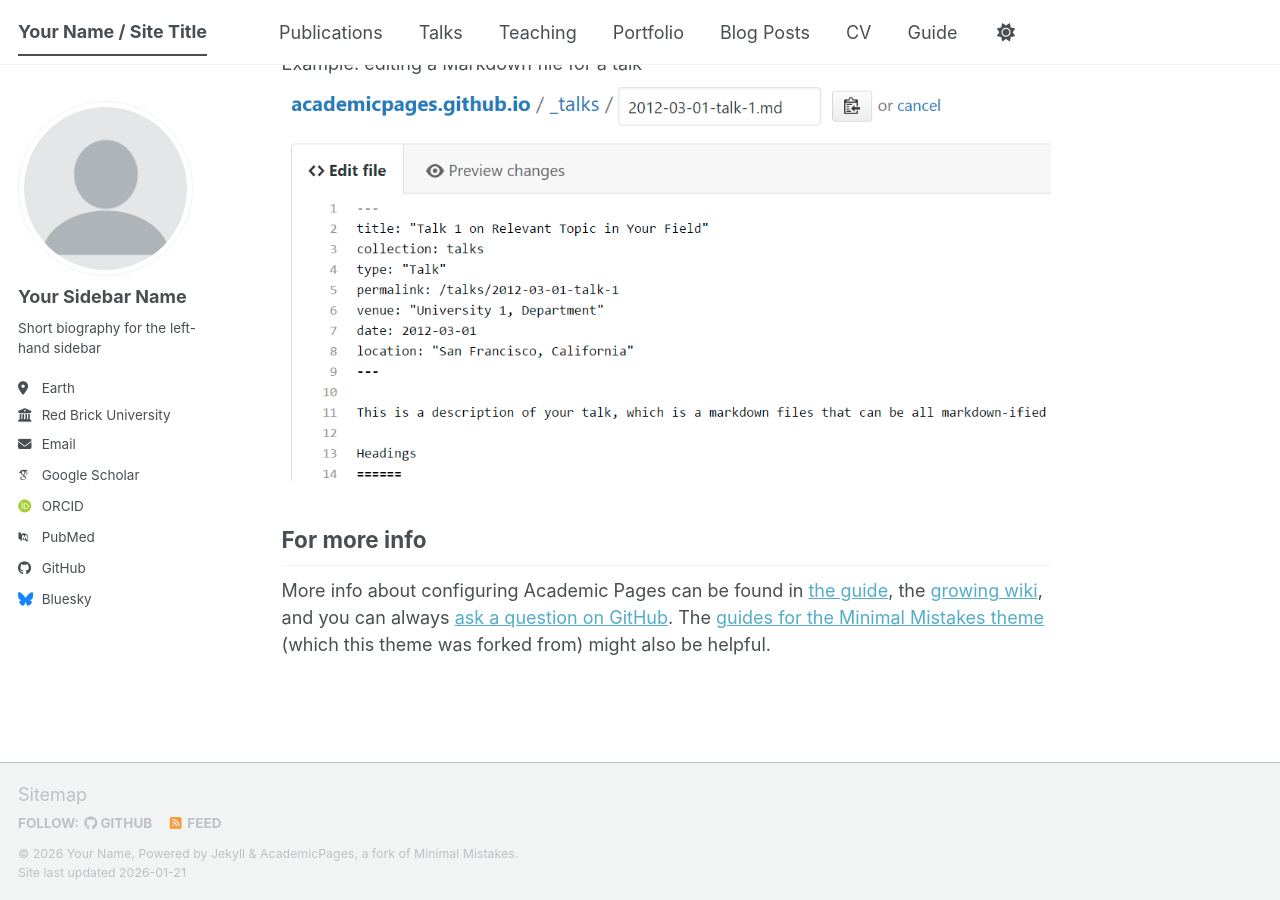
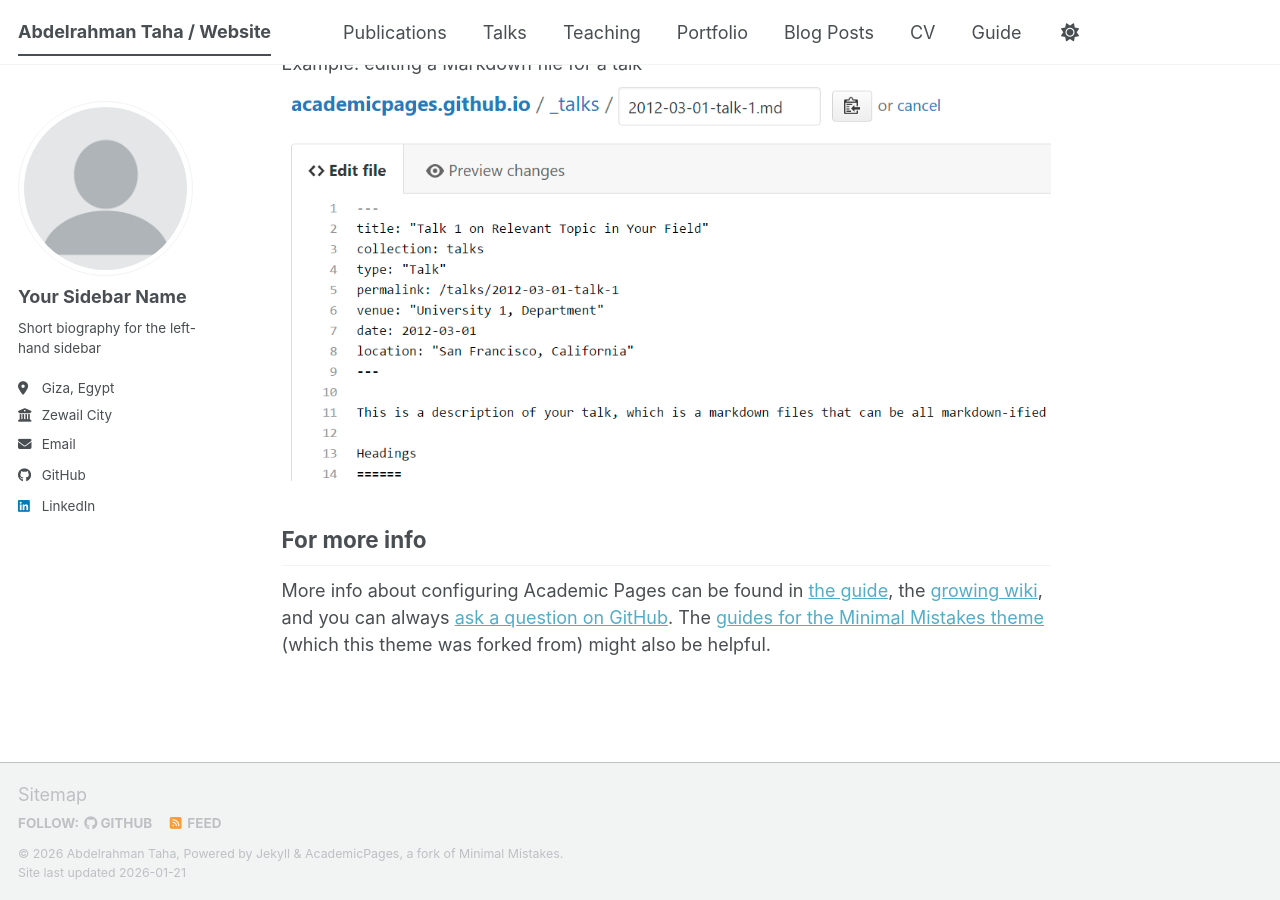
Before and after one commit to Hacker1one/hacker1one.github.io, a Jekyll site: the page built from _pages/about.md, in a window 1280 px wide and 900 px high, scrolled down 2720 px. Built offline with Jekyll 4.4.1, drawn with Linux system fonts in a browser that asks for light colours; some web fonts are replaced; a script bundle is joined from its source files by our own code; library files that are not in the unit come from our copies.

Commit message:
Update _config.yml

```diff
--- a/_config.yml
+++ b/_config.yml
@@ -9,14 +9,14 @@
 # Basic Site Settings
 locale                   : "en-US"
 site_theme               : "default" # The available themes options are "default", "air", "sunrise", "mint", "dirt" and "contrast"
-title                    : "Your Name / Site Title"
+title                    : "Abdelrahman Taha / Website"
 title_separator          : "-"
-name                     : &name "Your Name"
-description              : &description "Your Name's academic portfolio"   # Update this with a general description of your site, this is the default if not overridden by a page
-url                      : https://academicpages.github.io # The base hostname & protocol for your site e.g. "https://[your GitHub username].github.io",
+name                     : &name "Abdelrahman Taha"
+description              : &description "Undergraduate Researcher in Computational Neuroscience"   # Update this with a general description of your site, this is the default if not overridden by a page
+url                      : https://abdelrahmantaha.me # The base hostname & protocol for your site e.g. "https://[your GitHub username].github.io",
                                                            # or if you already have some other page hosted on Github then use "https://[your GitHub username].github.io/[Your Repo Name]"
 baseurl                  : "" # the subpath of your site, e.g. "/blog"
-repository               : "academicpages/academicpages.github.io"
+repository               : "Hacker1one/hacker1one.github.io"
 
 # Site Author - The following control what appear as part of the author content on the side bar.
 #               If a field is blank the icon and link will not appear, otherwise it will be shown.
@@ -27,21 +27,21 @@
   name             : "Your Sidebar Name"
   pronouns         : # example: "she/her"
   bio              : "Short biography for the left-hand sidebar"
-  location         : "Earth"
-  employer         : "Red Brick University"
+  location         : "Giza, Egypt"
+  employer         : "Zewail City"
   uri              : # URL
-  email            : "none@example.org"
+  email            : "s-abdelrahman.taha@zewailcity.edu.eg"
 
   # Academic websites
   academia         : # URL
   arxiv            : # URL - Update with the correct link to your profile
-  googlescholar    : "https://scholar.google.com/citations?user=PS_CX0AAAAAJ"
+  googlescholar    : # URL
   inspire-hep      : # URL
   impactstory      : # URL
-  orcid            : "https://orcid.org/yourorcidurl"
+  orcid            : # URL
   semantic         : # URL
   ssrn             : # URL
-  pubmed           : "https://www.ncbi.nlm.nih.gov/pubmed/?term=john+snow"
+  pubmed           : # URL
   researchgate     : # URL
   scopus           : # URL
   zotero           : # URL
@@ -51,13 +51,13 @@
   bitbucket        : # Username - Update with your username on the site
   codepen          : # Username
   dribbble         : # Username
-  github           : "academicpages"
+  github           : "Hacker1one"
   kaggle           : # Username
   stackoverflow    : # User number or user number and name (i.e., use "1" or "1/jeff-atwood")
 
   # Social media
   artstation       : # Username
-  bluesky          : "bsky.app" # Replace this with you Bluesky username
+  bluesky          : # Username # Replace this with you Bluesky username
   facebook         : # Username
   flickr           : # Username
   foursquare       : # Username
@@ -66,7 +66,7 @@
   keybase          : # Username
   instagram        : # Username
   lastfm           : # Username
-  linkedin         : # Username
+  linkedin         : "abdelrahmanahmednageeb"
   mastodon         : # URL
   medium           : # URL
   pinterest        : # Username
```
